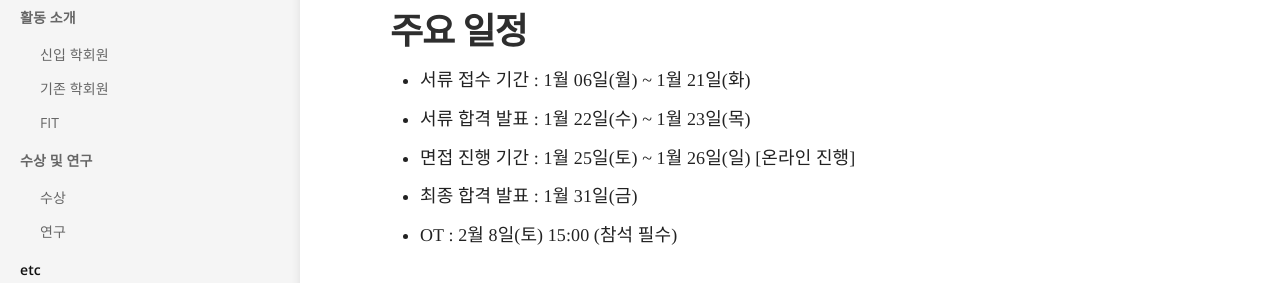
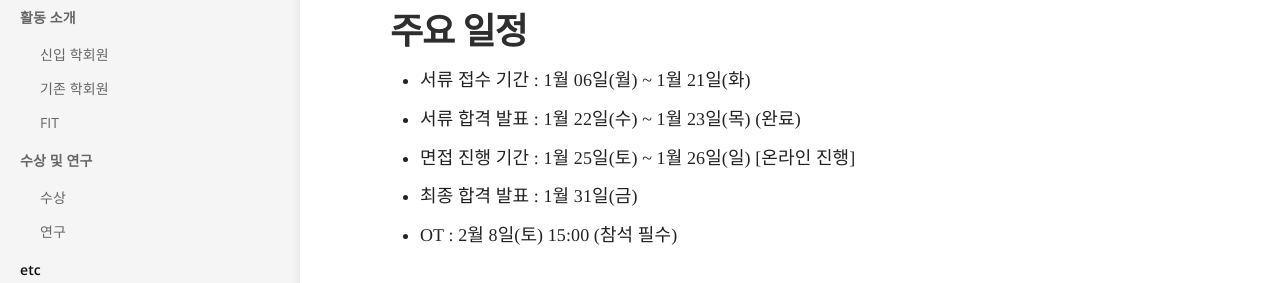
Before and after one commit to Find-A-AI/find-a-ai.github.io, a Jekyll site: the page built from _docs/3.ETC/Recruiting Info.md, in a window 1280 px wide. Shown: the part 182-465 px from the top of the page. Built offline with Jekyll 4.4.1, drawn with Linux system fonts in a browser that asks for light colours; some web fonts are replaced.

Commit message:
Update Recruiting Info.md

```diff
--- a/_docs/3.ETC/Recruiting Info.md
+++ b/_docs/3.ETC/Recruiting Info.md
@@ -5,7 +5,7 @@ order: 2
 ---
 ## 주요 일정
 - 서류 접수 기간 : 1월 06일(월) ~ 1월 21일(화)
-- 서류 합격 발표 : 1월 22일(수) ~ 1월 23일(목)
+- 서류 합격 발표 : 1월 22일(수) ~ 1월 23일(목) (완료)
 - 면접 진행 기간 : 1월 25일(토) ~ 1월 26일(일) [온라인 진행]
 - 최종 합격 발표 : 1월 31일(금)
 - OT : 2월 8일(토) 15:00 (참석 필수)
```
